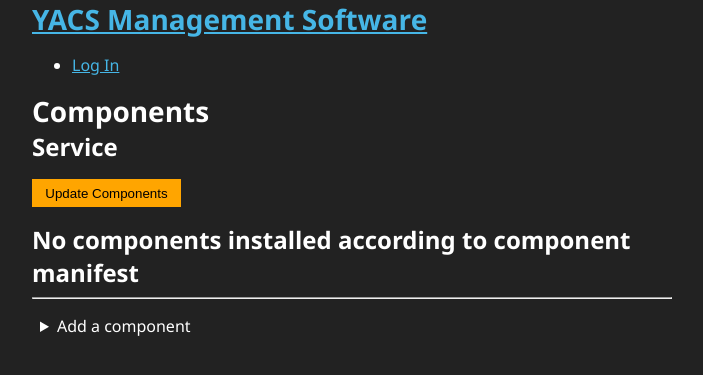
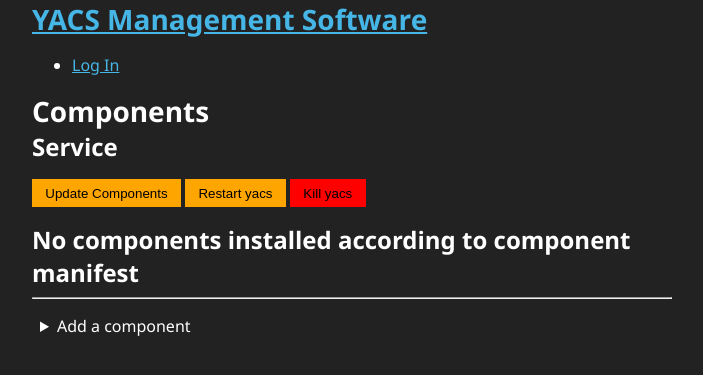
Before and after one commit to xypine/yacs_manager, a Flask app: template templates/components.html in a window 1280 px wide. Shown: the top 375 px of the page, without its empty margins (288-991 px from the left). Run offline with Flask 2, Linux system fonts and the light colour scheme; the template is opened without the code that fills it, so the values that code supplies are empty; parts of the project's set-up code (start-up, migrations or seed data) failed here and were passed over.

Commit message:
A button for killing yacs.

```diff
--- a/server.py
+++ b/server.py
@@ -85,6 +85,32 @@
             return make_response(redirect("/components"))
     return make_response(redirect("/auth/login"))
 
+@app.route("/components/restart", methods=['POST'])
+def components_restart():
+    processToken()
+    if g.tokenValid:
+        result = yacs.restartComponents()
+        if result:
+            flash(f"yacs restarted.", "success")
+            return make_response(redirect("/components"))
+        else:
+            flash("Failed to restart yacs.", "err")
+            return make_response(redirect("/components"))
+    return make_response(redirect("/auth/login"))
+
+@app.route("/components/kill", methods=['POST'])
+def components_kill():
+    processToken()
+    if g.tokenValid:
+        result = yacs.killComponents()
+        if result:
+            flash(f"yacs killed.", "success")
+            return make_response(redirect("/components"))
+        else:
+            flash("Failed to kill yacs.", "err")
+            return make_response(redirect("/components"))
+    return make_response(redirect("/auth/login"))
+
 @app.route("/auth/login")
 def auth_login():
     processToken()
--- a/templates/components.html
+++ b/templates/components.html
@@ -24,6 +24,12 @@
   <div class="actions">
     <form method="post" action="/components/update">
       <input type="submit" value="Update Components" class="warn" title="Updating components will erase their state.">
+    </form>
+    <form method="post" action="/components/restart">
+      <input type="submit" value="Restart yacs" class="warn" title="Restarting yacs will erase all component's state.">
+    </form>
+    <form method="post" action="/components/kill">
+      <input type="submit" value="Kill yacs" class="err" title="Killing yacs will kill this management interface as well." onclick="return confirm('Killing yacs will stop this management interface. You won\'t be able to restart it without direct access to the server. Please confirm you want to continue with this action.');">
     </form>
   </div>
   {% if components %}
--- a/yacs.py
+++ b/yacs.py
@@ -1,3 +1,4 @@
+from os import kill
 import subprocess
 import toml
 
@@ -56,5 +57,18 @@
     return True
 
 def updateComponents():
+    print("Updating components with yacs...")
     subprocess.run([f"{yacs_exec}", "update-components"])
     return True
+
+def restartComponents():
+    killComponents()
+    print("Restarting yacs...")
+    subprocess.run([f"{yacs_exec}", "run-components"])
+    return True
+
+def killComponents():
+    pname = yacs_exec.split("/")[-1]
+    print(f"Killing all processes with the name \”{pname}\"")
+    subprocess.run(["pkill", "-f", pname, "-P"])
+    return True
```
